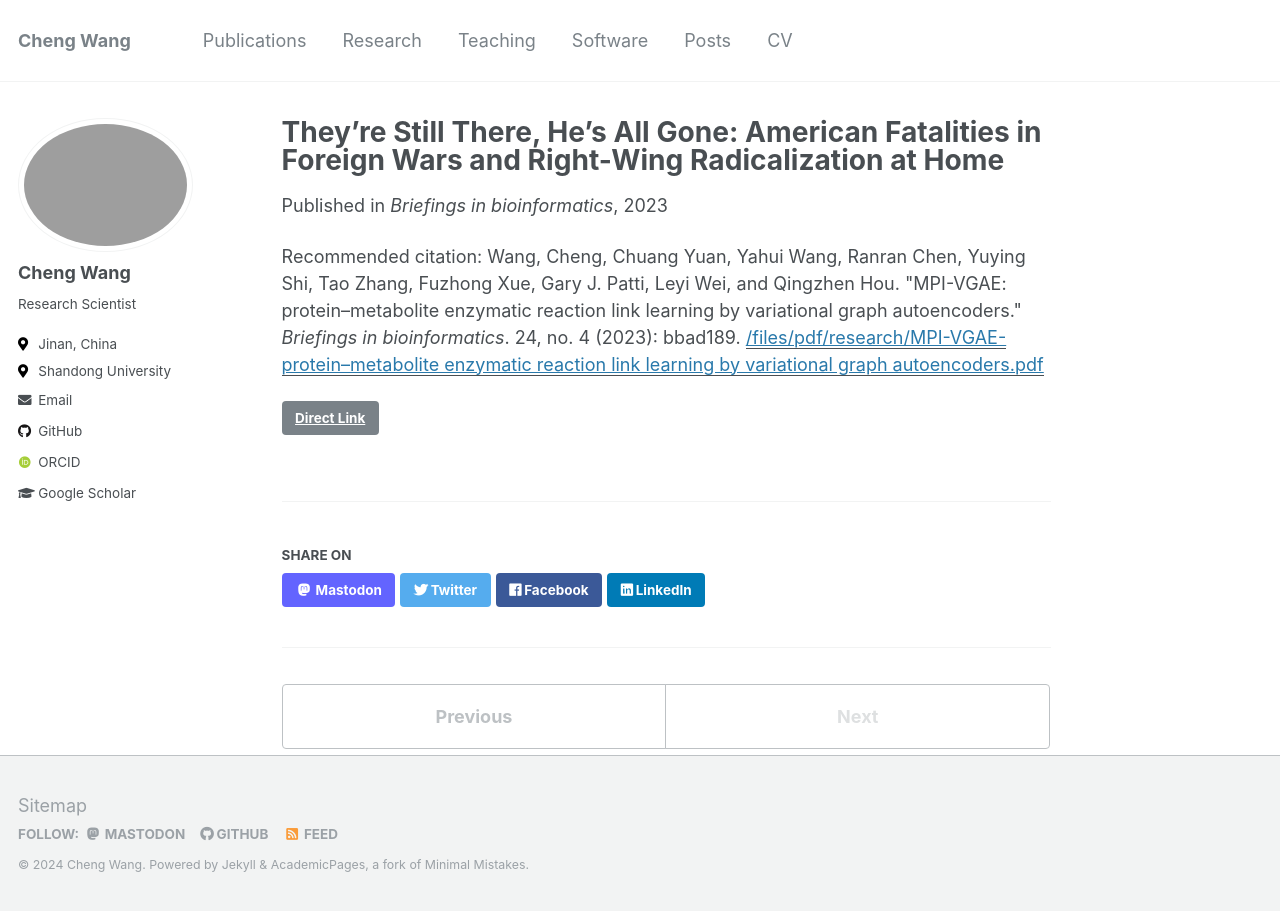
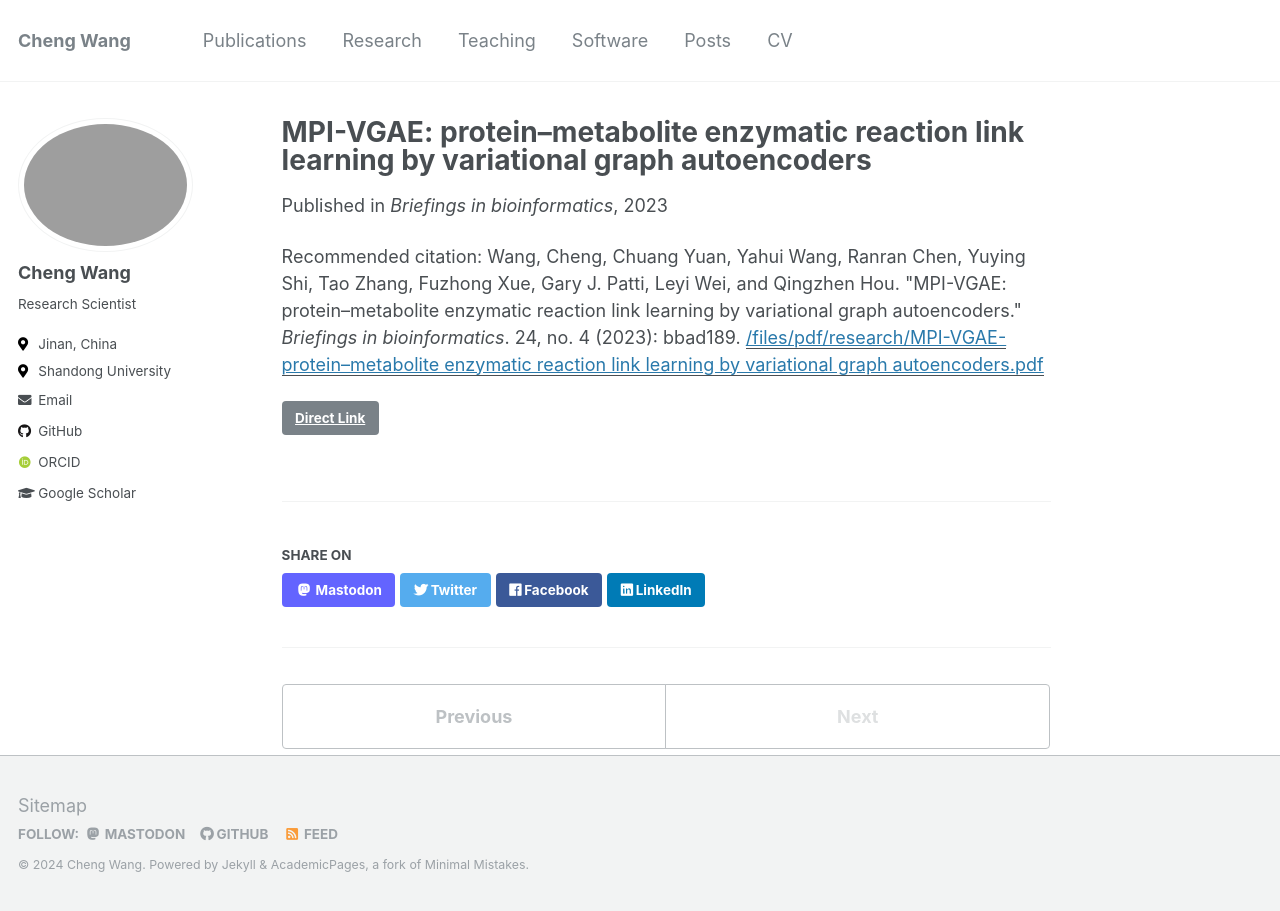
Before and after one commit to chengwangbio/chengwangbio.github.io, a Jekyll site: the page built from _publications/2023-bib.md, in a window 1280 px wide. Built offline with Jekyll 4.4.1, drawn with Linux system fonts in a browser that asks for light colours; some web fonts are replaced.

Commit message:
Update 2023-bib.md

```diff
--- a/_publications/2023-bib.md
+++ b/_publications/2023-bib.md
@@ -1,11 +1,10 @@
 ---
-title: "They're Still There, He's All Gone: American Fatalities in Foreign Wars and Right-Wing Radicalization at Home"
+title: "MPI-VGAE: protein–metabolite enzymatic reaction link learning by variational graph autoencoders"
 collection: publications
 permalink: /publication/2023-bib
 date: 2023-05-23
 venue: 'Briefings in bioinformatics'
 paperurl: "/files/pdf/research/MPI-VGAE- protein–metabolite enzymatic reaction link learning by variational graph autoencoders.pdf"
 link: 'https://academic.oup.com/bib/article/24/4/bbad189/7176311'
-citation: "McAlexander, Richard J., Michael A. Rubin, and Rob Williams. FirstView. &quot;They're Still There, He's All Gone: American Fatalities in Foreign Wars and Right-Wing Radicalization at Home.&quot; <i>American Political Science Review</i>. doi:10.1017/S0003055423000904"
 citation: "Wang, Cheng, Chuang Yuan, Yahui Wang, Ranran Chen, Yuying Shi, Tao Zhang, Fuzhong Xue, Gary J. Patti, Leyi Wei, and Qingzhen Hou. &quot;MPI-VGAE: protein–metabolite enzymatic reaction link learning by variational graph autoencoders.&quot; <i>Briefings in bioinformatics</i>. 24, no. 4 (2023): bbad189."
 ---
```
